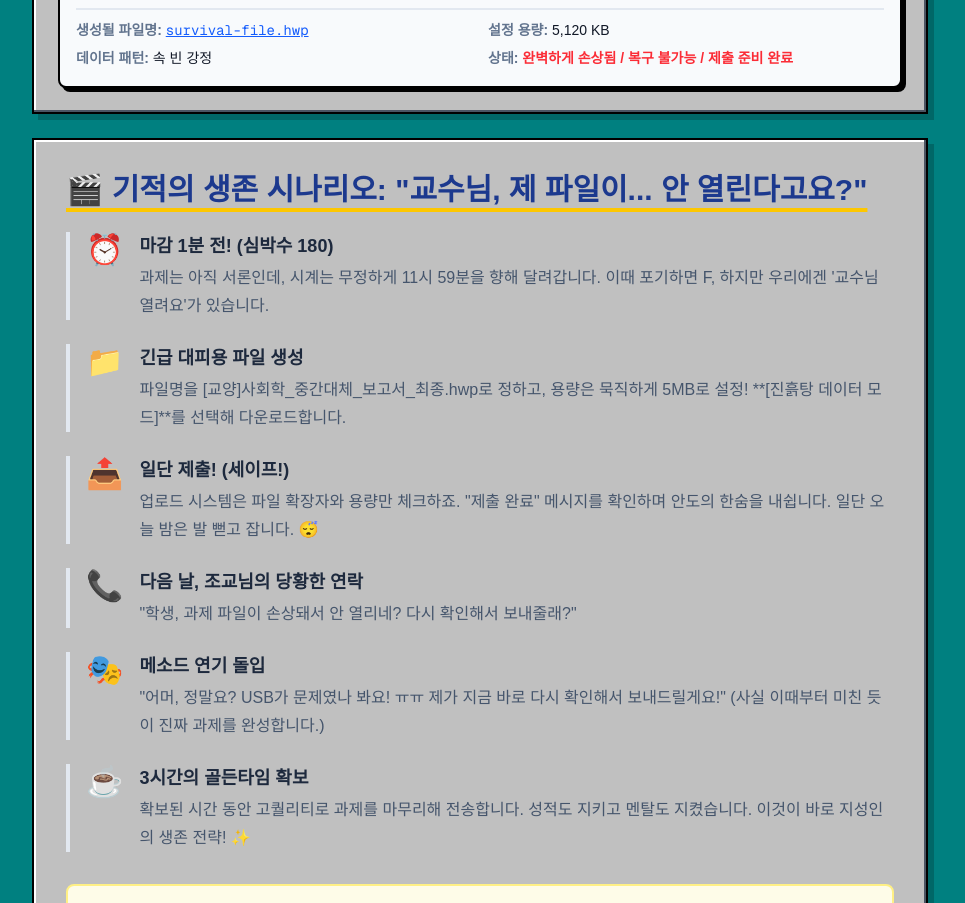
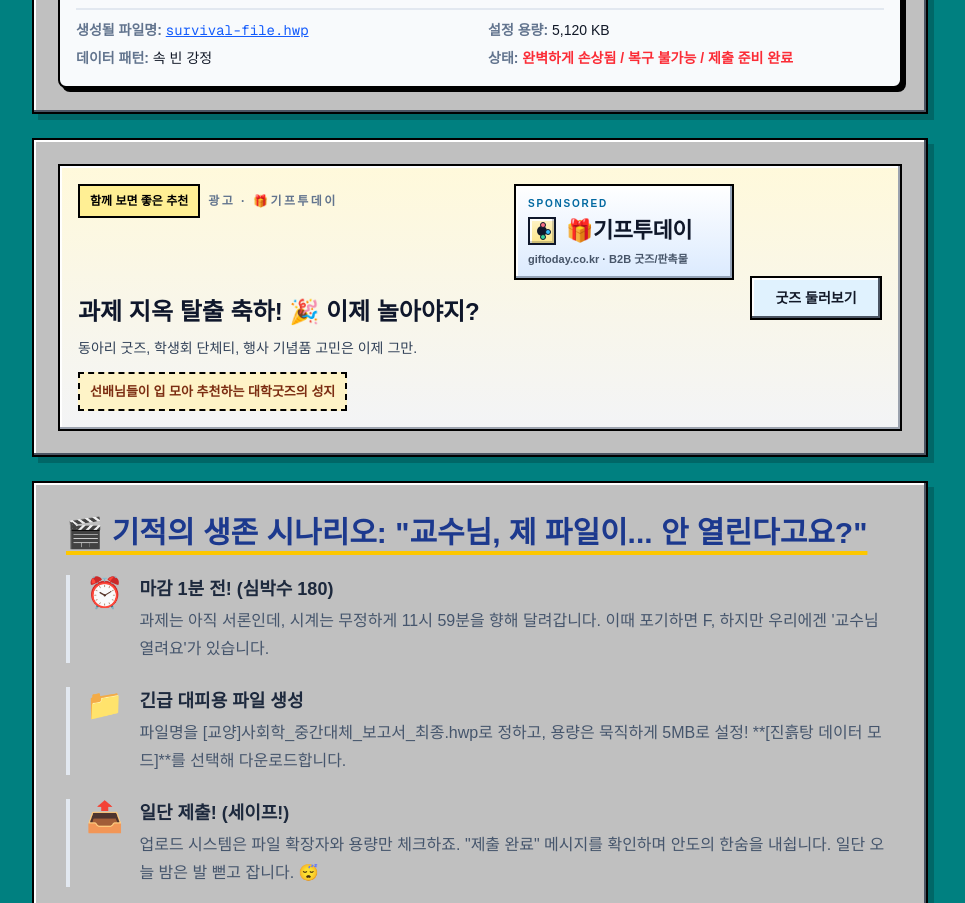
Before and after one commit to isg11882-cloud/sorry_professor, a Next.js app: page / in a window 1280 px wide. Shown: the part 1000-1903 px from the top of the page, without its empty margins (160-1125 px from the left). Built offline with nearby package versions, Linux system fonts and the light colour scheme; no server answers.

Commit message:
Restore sponsor section on landing page

```diff
--- a/src/components/home-client.tsx
+++ b/src/components/home-client.tsx
@@ -4,6 +4,7 @@ import { useState } from "react";
 
 import { FileGeneratorSection } from "@/components/home/file-generator-section";
 import { HeroSection } from "@/components/home/hero-section";
+import { SponsorRecommendationSection } from "@/components/home/sponsor-recommendation-section";
 import { SurvivalScenarioSection } from "@/components/home/survival-scenario-section";
 import { SurvivalModal } from "@/components/home/survival-modal";
 import { downloadBlob } from "@/lib/download";
@@ -65,6 +66,7 @@ export function HomeClient() {
           onSizeKbChange={(sizeKb) => setState((current) => ({ ...current, sizeKb: normalizeSizeKb(sizeKb) }))}
           onGenerate={onGenerate}
         />
+        <SponsorRecommendationSection />
         <SurvivalScenarioSection />
       </div>
 
--- /dev/null
+++ b/src/components/home/sponsor-recommendation-section.tsx
@@ -0,0 +1,54 @@
+import { SPONSOR_ADS } from "./sponsor-ads";
+
+export function SponsorRecommendationSection() {
+  return (
+    <section className="retro-window p-5 lg:p-6" aria-label="스폰서 추천">
+      {SPONSOR_ADS.map((ad) => (
+        <article
+          key={ad.id}
+          className="sponsor-card flex flex-col gap-4 md:flex-row md:items-center md:justify-between"
+        >
+          <div className="flex flex-1 flex-col gap-4">
+            <div className="flex flex-col gap-3 sm:flex-row sm:items-start sm:justify-between">
+              <div className="flex flex-wrap items-center gap-2">
+                <span className="retro-badge bg-emerald-200 text-black">{ad.label}</span>
+                <span className="text-xs font-bold uppercase tracking-[0.2em] text-slate-500">광고 · {ad.advertiser}</span>
+              </div>
+
+              <div className="sponsor-wordmark" aria-label={`${ad.advertiser} 워드마크`}>
+                <span className="sponsor-wordmark-badge">SPONSORED</span>
+                <div className="sponsor-wordmark-lockup">
+                  <span className="sponsor-wordmark-logo" aria-hidden="true">
+                    <span className="sponsor-wordmark-logo-core" />
+                    <span className="sponsor-wordmark-logo-dot sponsor-wordmark-logo-dot-top" />
+                    <span className="sponsor-wordmark-logo-dot sponsor-wordmark-logo-dot-right" />
+                    <span className="sponsor-wordmark-logo-dot sponsor-wordmark-logo-dot-bottom" />
+                  </span>
+                  <span className="sponsor-wordmark-title">{ad.advertiser}</span>
+                </div>
+                <span className="sponsor-wordmark-subtitle">{ad.brandHint}</span>
+              </div>
+            </div>
+
+            <div className="space-y-3">
+              <div className="space-y-2">
+                <h2 className="text-xl font-black text-slate-900 sm:text-2xl">{ad.headline}</h2>
+                <p className="max-w-2xl text-sm leading-6 text-slate-700">{ad.body}</p>
+              </div>
+              <p className="sponsor-emphasis">{ad.emphasis}</p>
+            </div>
+          </div>
+
+          <a
+            href={ad.href}
+            target="_blank"
+            rel="noopener noreferrer sponsored"
+            className="retro-button sponsor-card-cta inline-flex items-center justify-center whitespace-nowrap text-sm"
+          >
+            {ad.cta}
+          </a>
+        </article>
+      ))}
+    </section>
+  );
+}
```
